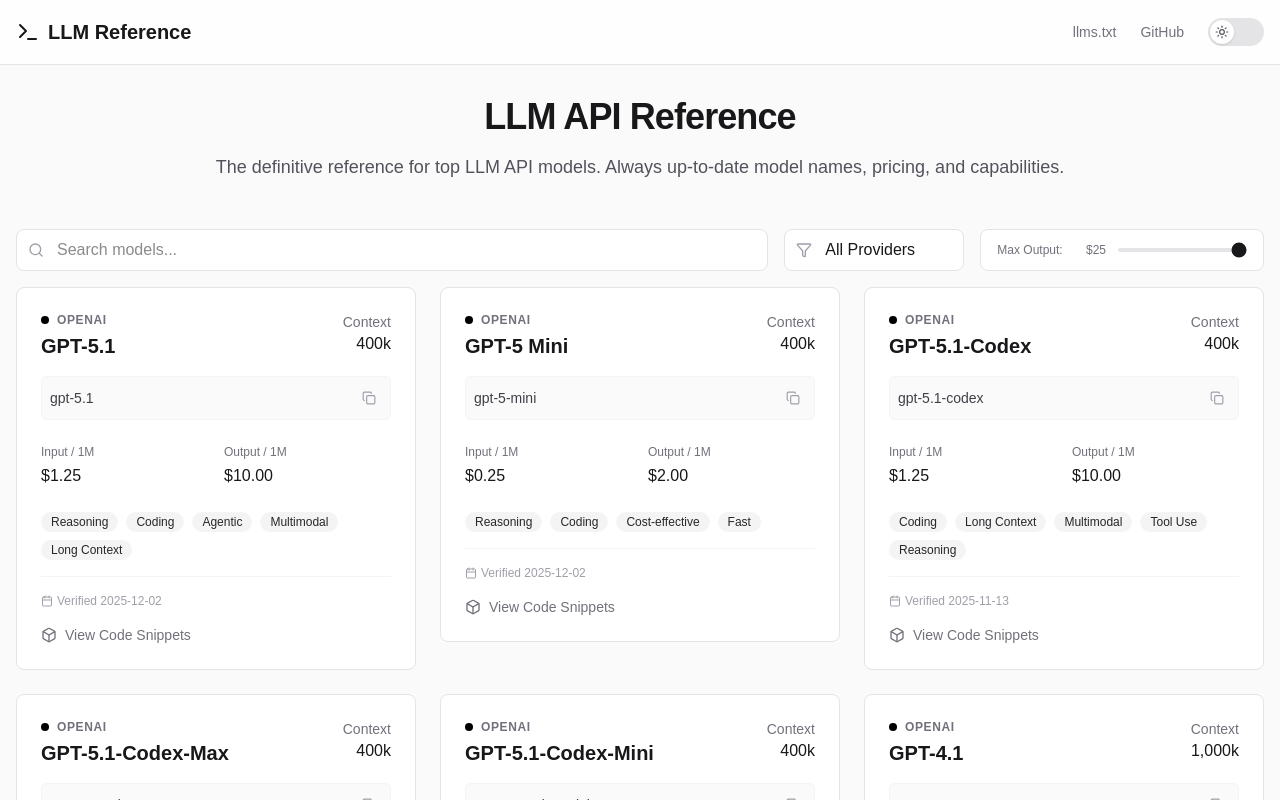
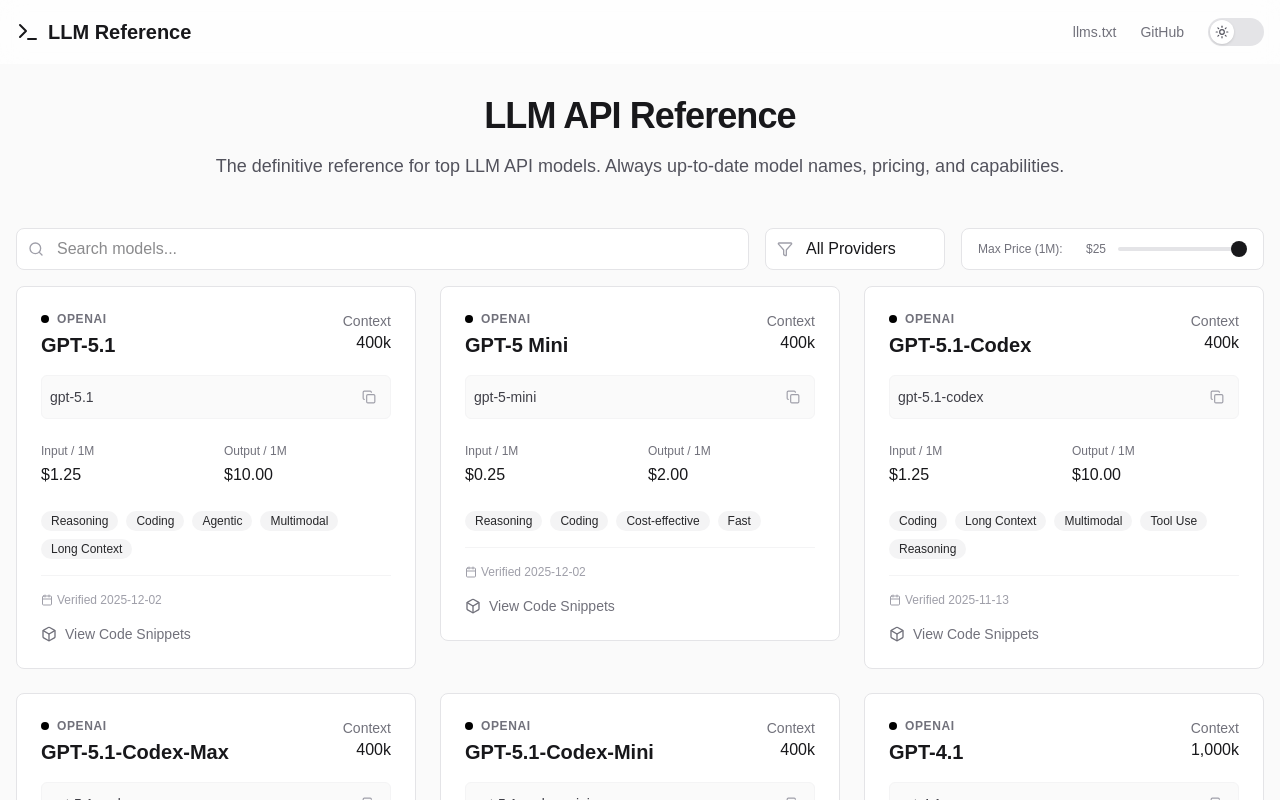
Before and after one commit to peteclt92/llm-api-reference, a Next.js app: page / in a window 1280 px wide. Shown: the top 800 px of the page. Built offline with nearby package versions, Linux system fonts and the light colour scheme.

Commit message:
Polish UI: update price label, scroll-based header border, slider active state

```diff
--- a/app/globals.css
+++ b/app/globals.css
@@ -34,3 +34,53 @@
   animation: fadeInUp 0.5s ease-out forwards;
   opacity: 0;
 }
+
+/* Range slider thumb styling */
+input[type="range"]::-webkit-slider-thumb {
+  -webkit-appearance: none;
+  appearance: none;
+  width: 16px;
+  height: 16px;
+  border-radius: 50%;
+  background: #18181b;
+  cursor: pointer;
+  transition: all 0.2s ease;
+}
+
+input[type="range"]::-moz-range-thumb {
+  width: 16px;
+  height: 16px;
+  border-radius: 50%;
+  background: #18181b;
+  border: none;
+  cursor: pointer;
+  transition: all 0.2s ease;
+}
+
+input[type="range"]:active::-webkit-slider-thumb {
+  background: #4f46e5;
+  transform: scale(1.2);
+}
+
+input[type="range"]:active::-moz-range-thumb {
+  background: #4f46e5;
+  transform: scale(1.2);
+}
+
+.dark input[type="range"]::-webkit-slider-thumb {
+  background: #f4f4f5;
+}
+
+.dark input[type="range"]::-moz-range-thumb {
+  background: #f4f4f5;
+}
+
+.dark input[type="range"]:active::-webkit-slider-thumb {
+  background: #818cf8;
+  transform: scale(1.2);
+}
+
+.dark input[type="range"]:active::-moz-range-thumb {
+  background: #818cf8;
+  transform: scale(1.2);
+}
--- a/components/Header.tsx
+++ b/components/Header.tsx
@@ -1,10 +1,24 @@
+"use client";
+
 import { Terminal } from "lucide-react";
 import Link from "next/link";
 import { ThemeToggle } from "./ThemeToggle";
+import { useEffect, useState } from "react";
 
 export function Header() {
+    const [showBorder, setShowBorder] = useState(false);
+
+    useEffect(() => {
+        const handleScroll = () => {
+            setShowBorder(window.scrollY > 0);
+        };
+
+        window.addEventListener("scroll", handleScroll);
+        return () => window.removeEventListener("scroll", handleScroll);
+    }, []);
+
     return (
-        <header className="border-b border-zinc-200 dark:border-zinc-800 bg-white/70 dark:bg-zinc-950/70 backdrop-blur-md sticky top-0 z-50">
+        <header className={`bg-white/70 dark:bg-zinc-950/70 backdrop-blur-md sticky top-0 z-50 transition-all duration-200 ${showBorder ? 'border-b border-zinc-200 dark:border-zinc-800' : ''}`}>
             <div className="container mx-auto px-4 h-16 flex items-center justify-between">
                 <Link href="/" className="flex items-center gap-2 font-bold text-xl text-zinc-900 dark:text-zinc-100">
                     <Terminal className="w-6 h-6" />
--- a/components/ModelList.tsx
+++ b/components/ModelList.tsx
@@ -115,7 +115,7 @@
 
                     <div className="flex items-center gap-3 px-4 py-2 rounded-lg border border-zinc-200 dark:border-zinc-800 bg-white dark:bg-zinc-900 min-w-[240px] w-full md:w-auto">
                         <span className="text-xs font-medium text-zinc-500 dark:text-zinc-400 whitespace-nowrap">
-                            Max Output: <span className="font-mono inline-block min-w-[2.5rem] text-right">${maxPrice}</span>
+                            Max Price (1M): <span className="font-mono inline-block min-w-[2.5rem] text-right">${maxPrice}</span>
                         </span>
                         <input
                             type="range"
```
